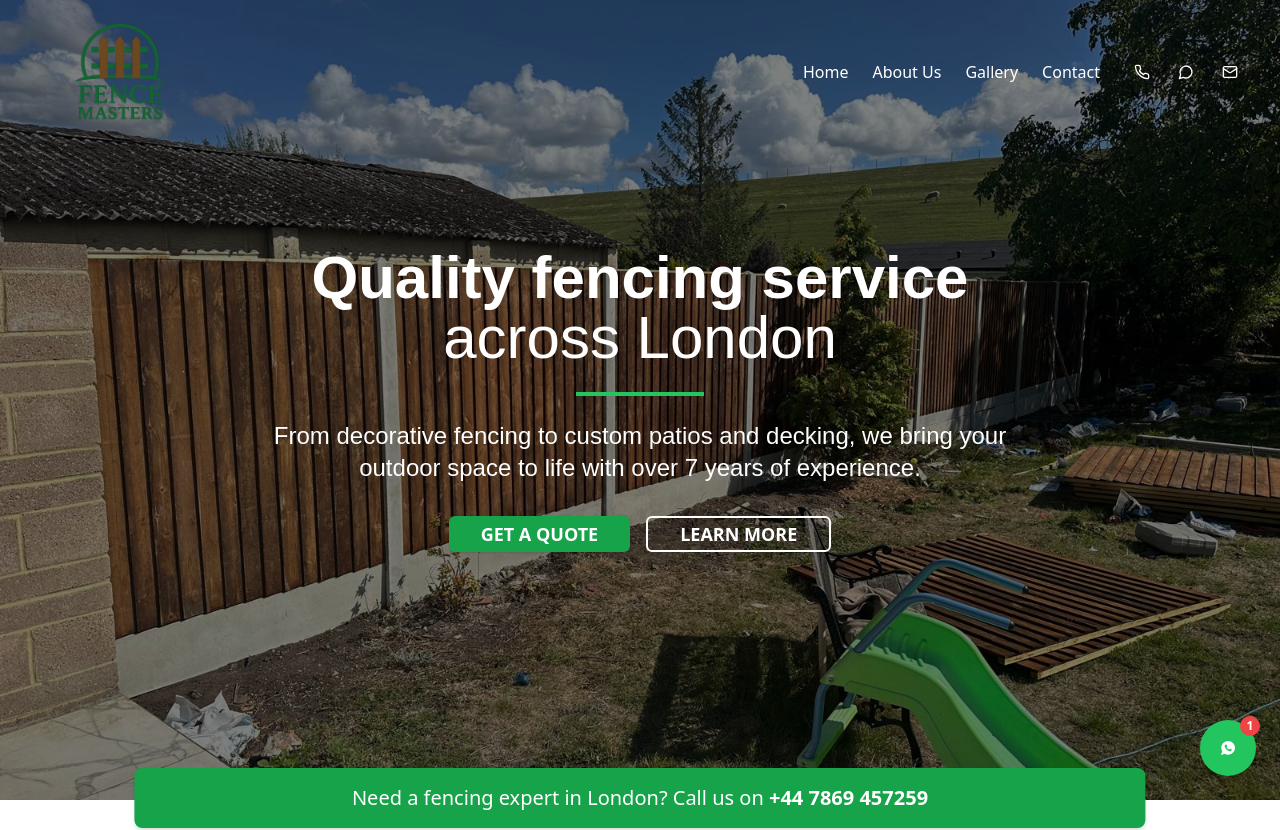
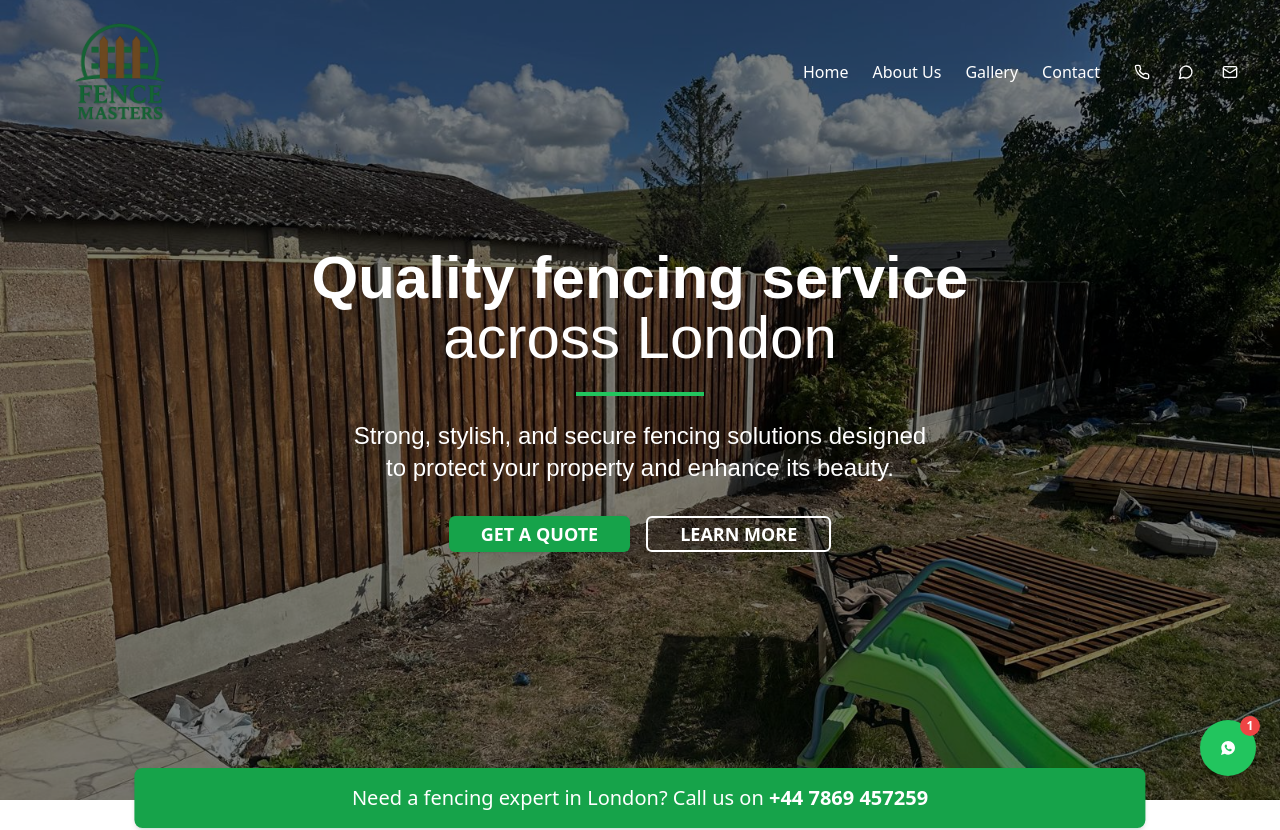
Before and after one commit to Hashirnadeemkhan/fenceMaster-ClientWork, a Next.js app: page / in a window 1280 px wide. Shown: the top 830 px of the page. Built offline with nearby package versions, Linux system fonts and the light colour scheme.

Commit message:
updation

```diff
--- a/src/app/components/Hero-section.tsx
+++ b/src/app/components/Hero-section.tsx
@@ -57,9 +57,9 @@ export function HeroSection() {
             transition={{ delay: 0.9, duration: 0.9 }}
             className="text-base sm:text-lg md:text-xl lg:text-2xl montserrat-500 mb-6 sm:mb-8 max-w-4xl mx-auto leading-relaxed text-balance px-2 sm:px-0"
           >
-            From decorative fencing to custom patios and decking, we bring your
+            Strong, stylish, and secure fencing solutions designed
             <br className="hidden md:block" />
-            outdoor space to life with over 7 years of experience.
+            to protect your property and enhance its beauty.
           </motion.p>
 
           {/* CTA Buttons - Improved responsive button layout */}
```
Also changed, not shown: public/cta-bg.jpg.
